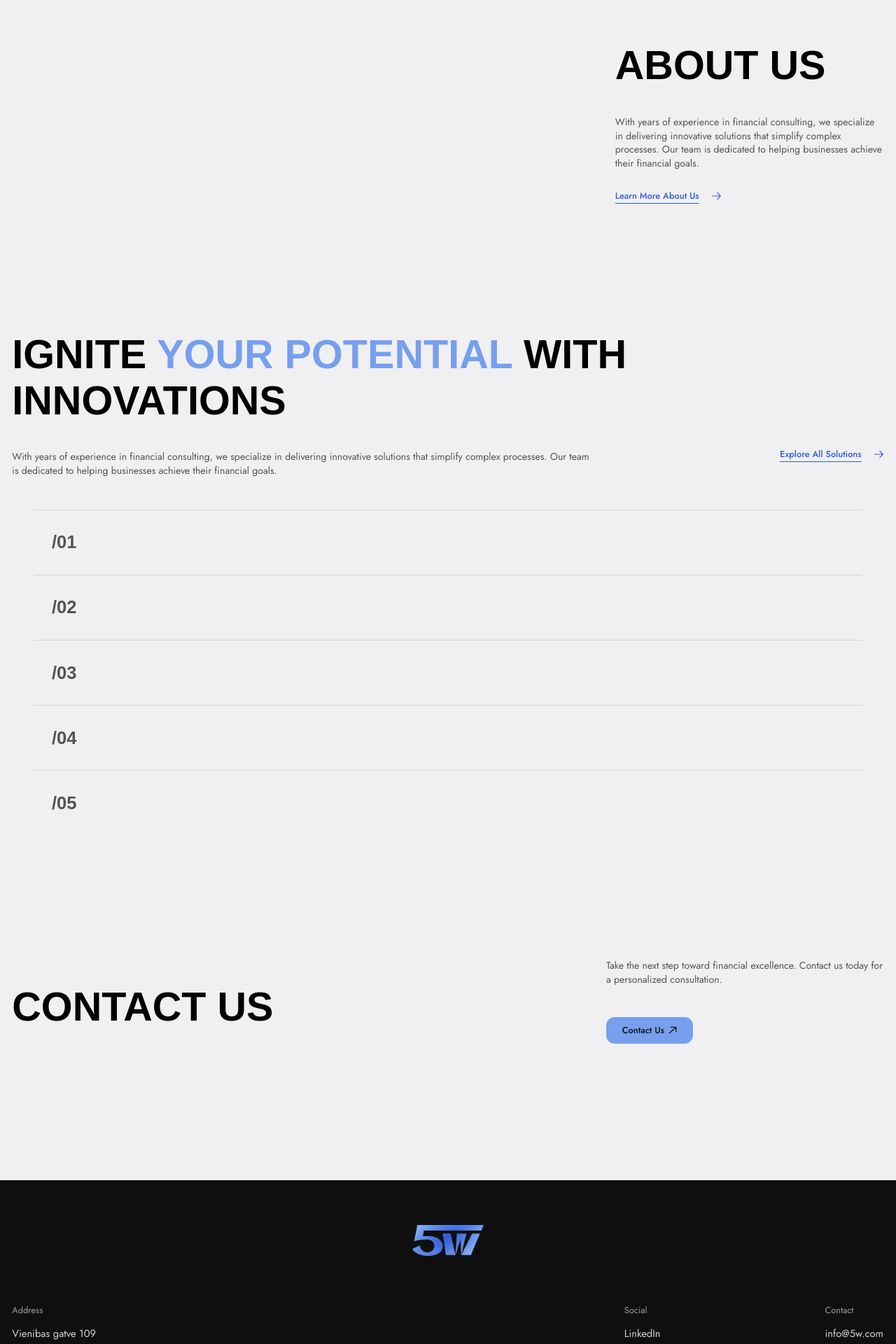
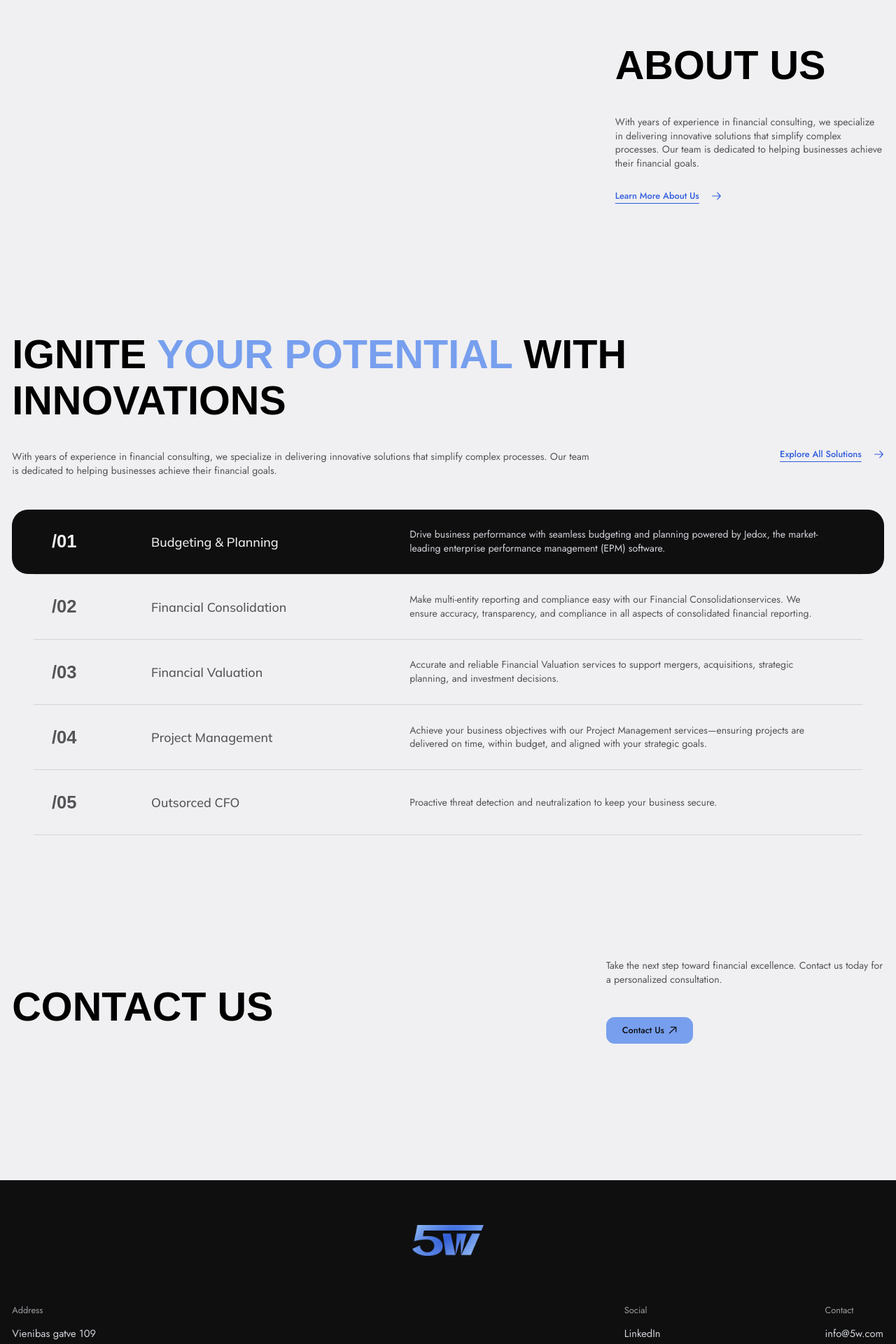
Before and after one commit to amaksix/5w, a Jekyll site: the page built from en/index.md, in a window 1280 px wide. Shown: the part 957-2877 px from the top of the page at 70% size. Built offline with Jekyll 4.4.1, drawn with Linux system fonts in a browser that asks for light colours; some web fonts are replaced.

Commit message:
solutions block done

```diff
--- a/_data/translations.yml
+++ b/_data/translations.yml
@@ -11,7 +11,16 @@ en:
   contact_header: 'Contact Us'
   contact_us_text: "Take the next step toward financial excellence. Contact us today for a personalized consultation."
   products_button: "Explore All Solutions"
-
+  solutions_element_first_header: "Budgeting & Planning"
+  solutions_element_second_header: "Financial Consolidation"
+  solutions_element_third_header: "Financial Valuation"
+  solutions_element_forth_header: "Project Management"
+  solutions_element_fifth_header: "Outsorced CFO"
+  solutions_element_first_text: "Drive business performance with seamless budgeting and planning powered by Jedox, the market-leading enterprise performance management (EPM) software."
+  solutions_element_second_text: "Make multi-entity reporting and compliance easy with our Financial Consolidationservices. We ensure accuracy, transparency, and compliance in all aspects of consolidated financial reporting."
+  solutions_element_third_text: "Accurate and reliable Financial Valuation services to support mergers, acquisitions, strategic planning, and investment decisions."
+  solutions_element_forth_text: "Achieve your business objectives with our Project Management services—ensuring projects are delivered on time, within budget, and aligned with your strategic goals."
+  solutions_element_fifth_text: "Proactive threat detection and neutralization to keep your business secure."
 lv:
   main_header_first: "KUR FINANSES"
   main_header_second: "SASTOPAS AR INOVĀCIJĀM"
@@ -22,6 +31,16 @@ lv:
   about_us_button: "Uzzināt Vairāk"
   solutions_header: 'Aizdedziet <span class="highlight-text">Savus Potenciālus</span> ar Inovācijām'
   solutions_text: 'Ar daudzu gadu pieredzi finanšu konsultāciju jomā mēs specializējamies inovatīvu risinājumu sniegšanā, kas vienkāršo sarežģītus procesus. Mūsu komanda ir apņēmusies palīdzēt uzņēmumiem sasniegt viņu finanšu mērķus.'
-  contact_header: 'Sazinieties Ar Mums'
+  contact_header: 'Sazinieties ar Mums'
   contact_us_text: 'Speriet nākamo soli pretī finanšu izcilībai. Sazinieties ar mums jau šodien, lai saņemtu personalizētu konsultāciju.'
   products_button: "Izpētīt Visus Risinājumus"
+  solutions_element_first_header: "Budžeta Plānošana"
+  solutions_element_second_header: "Finanšu Konsolidācija"
+  solutions_element_third_header: "Finanšu Novērtēšana"
+  solutions_element_forth_header: "Projektu Vadība"
+  solutions_element_fifth_header: "Ārpakalpojumu CFO"
+  solutions_element_first_text: "Uzlabojiet uzņēmuma veiktspēju ar nevainojamu budžeta plānošanu, ko nodrošina Jedox – tirgū vadošā uzņēmuma veiktspējas vadības (EPM) programmatūra."
+  solutions_element_second_text: "Atvieglojiet daudzuzņēmumu finanšu pārskatu sagatavošanu un atbilstības nodrošināšanu ar mūsu finanšu konsolidācijas pakalpojumiem. Mēs garantējam precizitāti, caurredzamību un atbilstību visos konsolidētās finanšu atskaites aspektos."
+  solutions_element_third_text: "Precīzi un uzticami finanšu novērtēšanas pakalpojumi, kas atbalsta apvienošanos, pārņemšanu, stratēģisko plānošanu un investīciju lēmumus."
+  solutions_element_forth_text: "Sasniedziet savus biznesa mērķus ar mūsu projektu vadības pakalpojumiem – nodrošinot, ka projekti tiek īstenoti laikā, ietverot budžetu un saskaņoti ar jūsu stratēģiskajiem mērķiem."
+  solutions_element_fifth_text: "Proaktīva draudu noteikšana un neitralizācija, lai nodrošinātu jūsu uzņēmuma drošību."
--- a/_layouts/home.html
+++ b/_layouts/home.html
@@ -64,19 +64,29 @@
             </div>
             <div class="solution-elements-container">
                 <div class="solutions-element">
-                    <p class="solution-element-first">/01</p>
+                    <p class="solution-element-first solution-element-content">/01</p>
+                    <p class="solution-element-second solution-element-content">{{ site.data.translations[page.lang].solutions_element_first_header}}</p>
+                    <p class="regular-text solution-element-content solution-element-third">{{ site.data.translations[page.lang].solutions_element_first_text}}</p>
                 </div>
                 <div class="solutions-element">
-                    <p class="solution-element-first">/02</p>
+                    <p class="solution-element-first solution-element-content">/02</p>
+                    <p class="solution-element-second solution-element-content">{{ site.data.translations[page.lang].solutions_element_second_header}}</p>
+                    <p class="regular-text  solution-element-content solution-element-third">{{ site.data.translations[page.lang].solutions_element_second_text}}</p>
                 </div>
                 <div class="solutions-element">
-                    <p class="solution-element-first">/03</p>
+                    <p class="solution-element-first solution-element-content">/03</p>
+                    <p class="solution-element-second solution-element-content">{{ site.data.translations[page.lang].solutions_element_third_header}}</p>
+                    <p class="regular-text solution-element-content solution-element-third">{{ site.data.translations[page.lang].solutions_element_third_text}}</p>
                 </div>
                 <div class="solutions-element">
-                    <p class="solution-element-first">/04</p>
+                    <p class="solution-element-first solution-element-content">/04</p>
+                    <p class="solution-element-second solution-element-content">{{ site.data.translations[page.lang].solutions_element_forth_header}}</p>
+                    <p class="regular-text solution-element-content solution-element-third">{{ site.data.translations[page.lang].solutions_element_forth_text}}</p>
                 </div>
-                <div class="solutions-element">
-                    <p class="solution-element-first">/05</p>
+                <div class="solutions-element solutions-element-last">
+                    <p class="solution-element-first solution-element-content">/05</p>
+                    <p class="solution-element-second solution-element-content">{{ site.data.translations[page.lang].solutions_element_fifth_header}}</p>
+                    <p class="regular-text solution-element-content solution-element-third">{{ site.data.translations[page.lang].solutions_element_fifth_text}}</p>
                 </div>
             </div>
 
@@ -98,4 +108,5 @@
 
 </body>
 <script type="text/javascript" src="../assets/scripts/languageButton.js"></script>
+<script type="text/javascript" src="../assets/scripts/solutionsScroll.js"></script>
 </html>
--- a/assets/css/home.css
+++ b/assets/css/home.css
@@ -8,13 +8,19 @@
     font-family: "Jost";
     src: url("../fonts/Jost-Medium.ttf") format("truetype");
     font-weight: 500;
-    font-style: medium;
+    font-style: normal;
 }
 @font-face {
     font-family: "Mulish";
     src: url("../fonts/Mulish-Bold.ttf") format("truetype");
     font-weight: 700;
-    font-style: medium;
+    font-style: normal;
+}
+@font-face {
+    font-family: "Mulish";
+    src: url("../fonts/Mulish-Medium.ttf") format("truetype");
+    font-weight: 500;
+    font-style: normal;
 }
 .main-header{
     display: flex;
@@ -164,20 +170,58 @@
     margin-left: auto;
     margin-right: auto;
     display: grid;
-    grid-template-columns:  auto auto auto;
+    grid-template-columns:  13.1vw auto 50.5vw;
+    background-color: transparent;
+}
+.solutions-element-hover{
+    background-color: #0F0F10;
+    border-radius: 1.8vw;
+    border: 0;
+    margin-left: auto;
+    margin-right: auto;
+    display: grid;
+    grid-template-columns:  13.1vw auto 50.5vw;
+    width: 95%;
+    height: 7.2vw;
+    padding-left: 2.5%;
+    padding-right: 2.5%;
+}
+.solution-element-content-hover{
+    margin-top: auto;
+    margin-bottom: auto;
+    color: #F0F0F2;
+}
+.solution-element-third-hover{
+    color: #D2D4D9;
+    margin-right: 4.1vw;
+}
+.solutions-element-last{
+    border-bottom: 0.13vw solid  #D2D4D9;
 }
 .solution-elements-container{
     margin-top:3.5vw;
 }
+.solution-element-content{
+    margin-top: auto;
+    margin-bottom: auto;
+    color: #535458;
+}
 .solution-element-first{
-    color: #535458;
     font-family: "Mulish", Arial, sans-serif;
     font-weight: 700;
     font-size: 2vw;
-    margin-top: auto;
-    margin-bottom: auto;
     margin-left: 2vw;
 }
+
+.solution-element-second{
+    font-family: "Mulish", Arial, sans-serif;
+    font-weight: 500;
+    font-size: 1.4vw;
+}
+.solution-element-third{
+    margin-right: 4.1vw;
+}
+
 .contact{
     margin-top:13.8vw;
     margin-bottom: 13.8vw;
--- /dev/null
+++ b/assets/scripts/solutionsScroll.js
@@ -0,0 +1,43 @@
+document.addEventListener("DOMContentLoaded", function () {
+    const elements = document.querySelectorAll(".solutions-element");
+
+    function checkElements() {
+        const viewportCenter = window.innerHeight / 2;
+        const activationRange = 150; // Adjust this range as needed
+        let closestElement = null;
+        let closestDistance = Infinity;
+
+        elements.forEach(element => {
+            const rect = element.getBoundingClientRect();
+            const elementCenter = rect.top + rect.height / 2;
+            const distance = Math.abs(elementCenter - viewportCenter);
+
+            if (distance < activationRange && distance < closestDistance) {
+                closestDistance = distance;
+                closestElement = element;
+            }
+        });
+
+        elements.forEach(element => {
+            const children = element.children;
+            if (children.length >= 3) {
+                if (element === closestElement) {
+                    element.classList.replace("solutions-element", "solutions-element-hover");
+                    children[0].classList.replace("solution-element-content", "solution-element-content-hover");
+                    children[1].classList.replace("solution-element-content", "solution-element-content-hover");
+                    children[2].classList.replace("solution-element-content", "solution-element-content-hover");
+                    children[2].classList.replace("solution-element-third", "solution-element-third-hover");
+                } else {
+                    element.classList.replace("solutions-element-hover", "solutions-element");
+                    children[0].classList.replace("solution-element-content-hover", "solution-element-content");
+                    children[1].classList.replace("solution-element-content-hover", "solution-element-content");
+                    children[2].classList.replace("solution-element-content-hover", "solution-element-content");
+                    children[2].classList.replace("solution-element-third-hover", "solution-element-third");
+                }
+            }
+        });
+    }
+
+    window.addEventListener("scroll", checkElements);
+    checkElements();
+});
```
